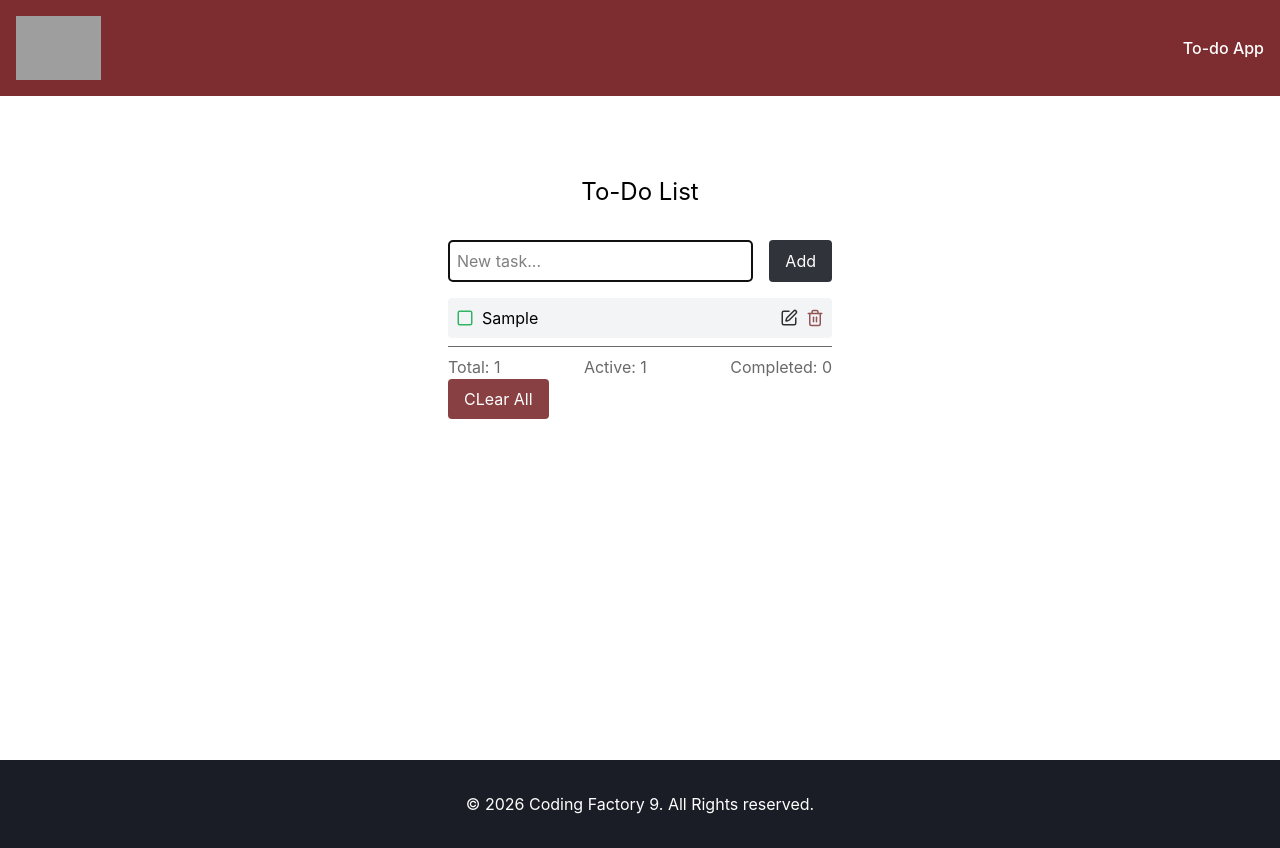
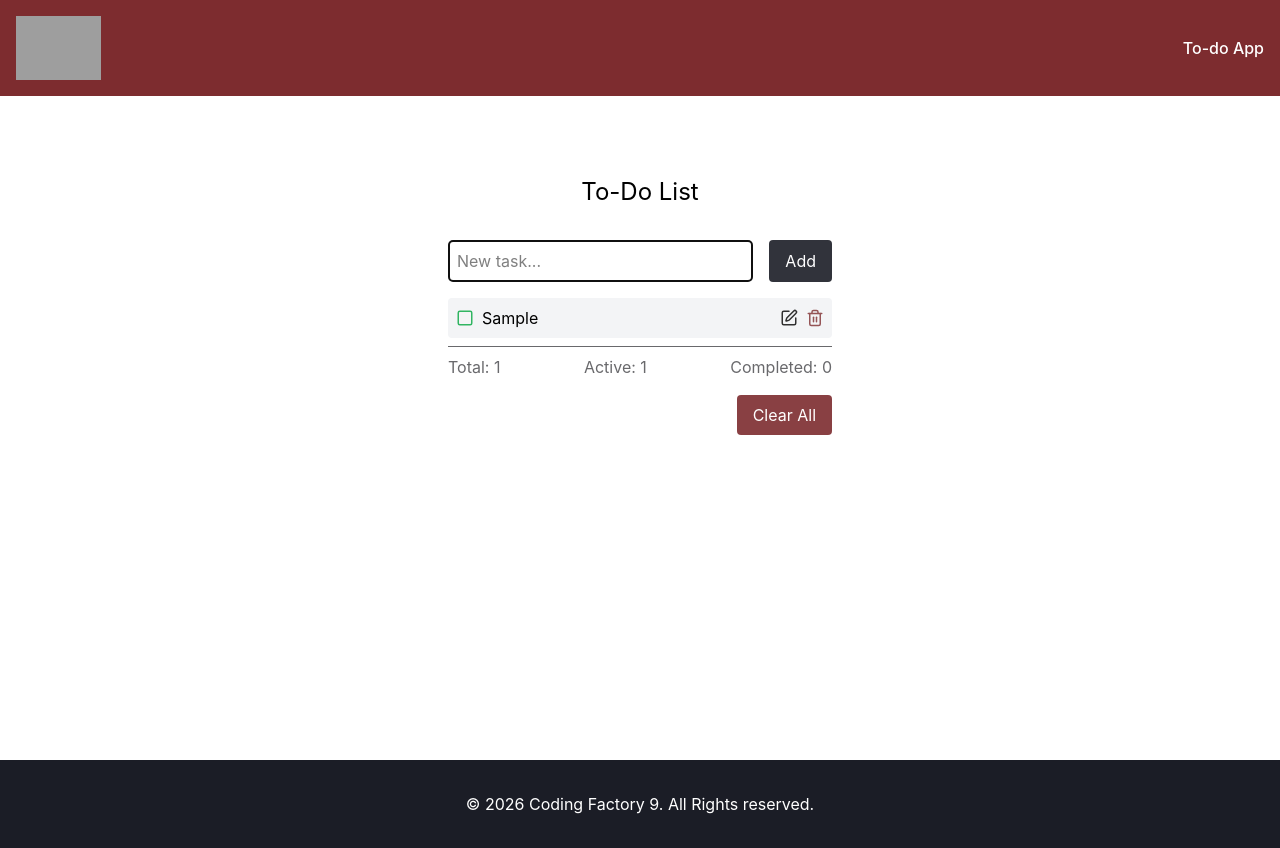
Before and after one commit to ioannispriovolos/cf9-react-todo-app, a React (Vite) app: page / in a window 1280 px wide. Both pictures are taken after typing "Sample" into the empty fields and a click on the button "Add". Built offline with nearby package versions, Linux system fonts and the light colour scheme; grey boxes are pictures that could not be loaded.

Commit message:
chore(ui): move button at the end of line

```diff
--- a/src/features/todo/TodoApp.tsx
+++ b/src/features/todo/TodoApp.tsx
@@ -34,11 +34,13 @@
                 />
 
                 {todos.length > 0 && (
+                    <div className="text-end mt-4">
                     <Button
                         addClasses="bg-cf-dark-red"
-                        label="CLear All"
+                        label="Clear All"
                         onClick={clearAll}
                     />
+                    </div>
                 )}
             </div>
         </>
```
